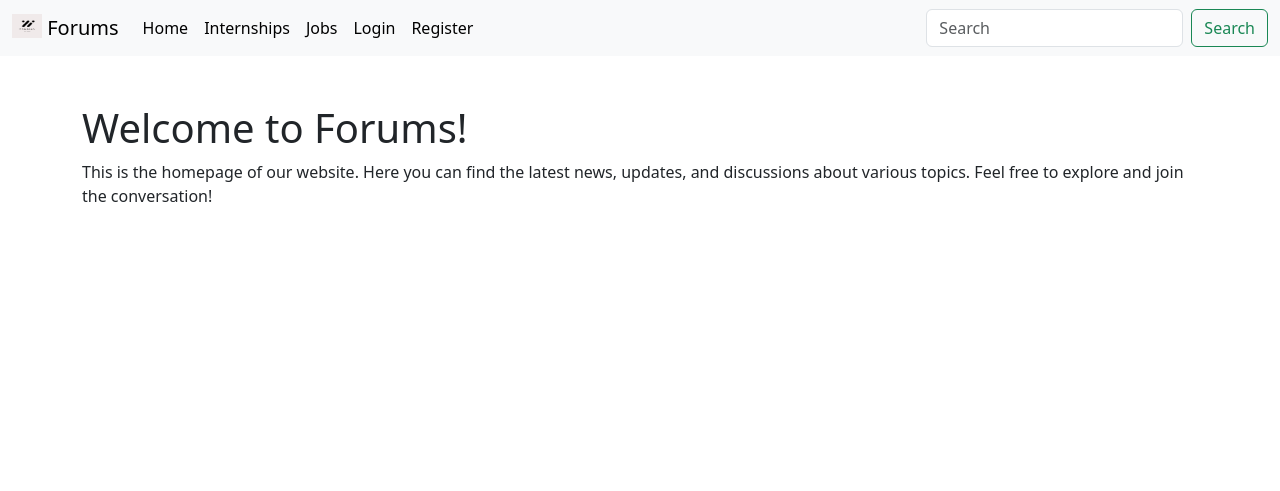
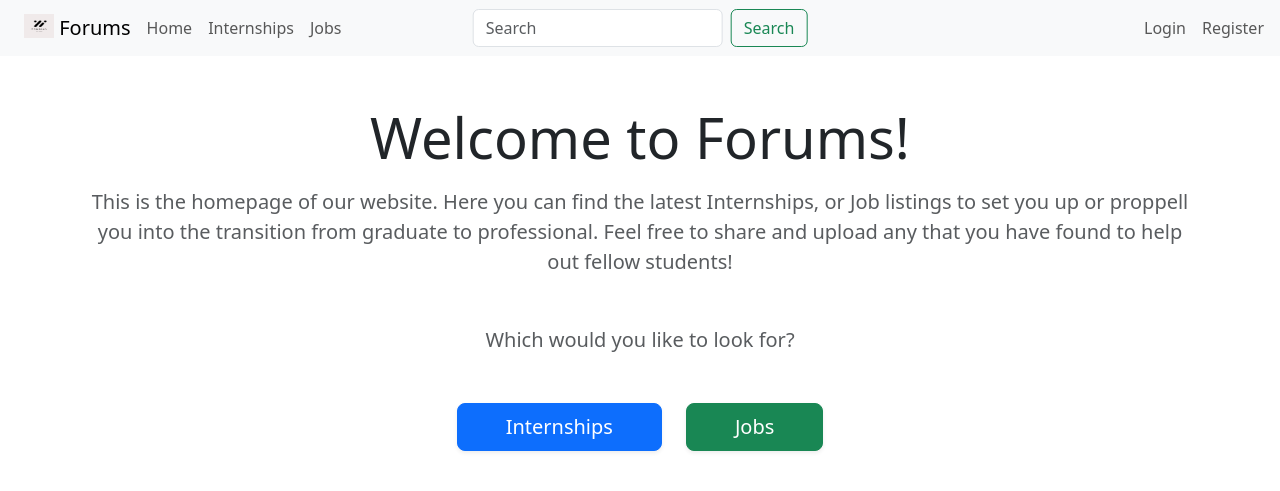
Before and after one commit to piotrekrupa/Team-1C, a Django app: page / in a window 1280 px wide. Shown: the top 491 px of the page. Run offline with Django 5.2, Linux system fonts and the light colour scheme.

Commit message:
Hompage & Upload Page (with placeholder details and split Listings into Internship/Job)

```diff
--- a/forum/urls.py
+++ b/forum/urls.py
@@ -6,7 +6,7 @@ app_name = 'forum'
 urlpatterns = [
     path('', views.home, name='home'),
     path("home/", views.home, name="home"),
-    # path("upload/", views.upload, name="upload"),
+    path("upload/", views.upload, name="upload"),
     path("register/", views.user_register, name="register"),
     path("login/", views.user_login, name="login"),
     # path("logout/", views.user_logout, name="logout"),
--- a/forum/views.py
+++ b/forum/views.py
@@ -1,4 +1,5 @@
 from .models import Profile
+from .forms import ListingForm
 from django.contrib.auth.models import User
 
 from django.shortcuts import render
@@ -15,6 +16,16 @@ from django.urls import reverse
 def home(request):
     return render(request, "WAD2/homepage.html")
 
+def upload(request):
+    if request.method == 'POST':
+        form = ListingForm(request.POST)
+        if form.is_valid():
+            form.save()
+            return redirect('forum:home')
+    else:
+        form = ListingForm()
+    return render(request, "WAD2/upload.html", {'form': form})
+
 def user_login(request):
     return render(request, "WAD2/login.html")
 
@@ -25,10 +36,6 @@ def user_register(request):
 # def user_logout(request):
 #     logout(request)
 #     return redirect(reverse("forums:home"))
-
-# @login_required
-# def account(request):
-#     return render(request, "WAD2/account.html")
 
 def internships(request):
     return render(request, "WAD2/internships.html")
--- a/templates/WAD2/base.html
+++ b/templates/WAD2/base.html
@@ -10,7 +10,7 @@
     <body>
         <div>
         <nav class="navbar navbar-expand-lg bg-body-tertiary">
-        <div class="container-fluid">
+        <div class="container-fluid position-relative d-flex justify-content-between align-items-center px-4">
             <a class="navbar-brand" href="{% url 'forum:home' %}">
                 <img src="{% static 'images/logo.png' %}" alt="Logo" width="30" height="24" class="d-inline-block align-text-top">
                 Forums</a>
@@ -18,27 +18,43 @@
             <span class="navbar-toggler-icon"></span>
             </button>
             <div class="collapse navbar-collapse" id="navbarSupportedContent">
-            <ul class="navbar-nav me-auto mb-2 mb-lg-0">
+                <ul class="navbar-nav d-flex flex-row gap-3 mb-0">
                     <li class="nav-item">
-                <a class="nav-link active" aria-current="page" href="{% url 'forum:home' %}">Home</a>
+                    <a class="nav-link p-0" aria-current="page" href="{% url 'forum:home' %}">Home</a>
                     </li>
                     <li class="nav-item">
-                <a class="nav-link active" aria-current="page" href="{% url 'forum:internships' %}">Internships</a>
+                    <a class="nav-link p-0" aria-current="page" href="{% url 'forum:internships' %}">Internships</a>
                     </li>
                     <li class="nav-item">
-                <a class="nav-link active" aria-current="page" href="{% url 'forum:jobs' %}">Jobs</a>
+                    <a class="nav-link p-0" aria-current="page" href="{% url 'forum:jobs' %}">Jobs</a>
+                    </li>
+                </ul>
+            </div>
+        </div>
+            <form class="d-flex position-absolute start-50 translate-middle" role="search" style="top: 50%; z-index: 10;">
+                <input class="form-control me-2" type="search" placeholder="Search" aria-label="Search" style="width: 250px;"/>
+                <button class="btn btn-outline-success" type="submit">Search</button>
+            </form>
+            <div class="d-flex justify-content-end" style="flex: 1;">
+            <ul class="navbar-nav d-flex flex-row gap-3 mb-0 pe-3">
+                {% if user.is_authenticated %}
+                    <li class="nav-item">
+                    <a class="nav-link p-0" aria-current="page" href="{% url 'forum:upload' %}">Upload</a>
                     </li>
                     <li class="nav-item">
-                <a class="nav-link active" aria-current="page" href="{% url 'forum:login' %}">Login</a>
+                    <a class="nav-link p-0 active" href="{% url 'forum:home' %}">Logout</a>
                     </li>
                     <li class="nav-item">
-                <a class="nav-link active" aria-current="page" href="{% url 'forum:register' %}">Register</a>
+                    <a class="nav-link p-0 active" href="{% url 'forum:profile_me' %}">{{ user.username }}</a>
                     </li>
+                {% else %}
+                    <a class="nav-link p-0" aria-current="page" href="{% url 'forum:login' %}">Login</a>
+                    </li>
+                    <li class="nav-item">
+                    <a class="nav-link p-0" aria-current="page" href="{% url 'forum:register' %}">Register</a>
+                    </li>
+                {% endif %}
             </ul>
-            <form class="d-flex" role="search">
-                <input class="form-control me-2" type="search" placeholder="Search" aria-label="Search"/>
-                <button class="btn btn-outline-success" type="submit">Search</button>
-            </form>
             </div>
         </div>
         </nav>
--- a/templates/WAD2/homepage.html
+++ b/templates/WAD2/homepage.html
@@ -1,13 +1,25 @@
 {% extends 'WAD2/base.html' %}
 
 {% block title_block %}
-    Welcome to Forums this is the homepage!
+    Welcome to Forums
 {% endblock %}
 
 {% block body_block %}
-    <div class="container mt-5">
-        <h1>Welcome to Forums!</h1>
-        <p>This is the homepage of our website. Here you can find the latest news, updates, and discussions about various topics. Feel free to explore and join the conversation!</p>
-
+    <div class="container mt-5 text-center">
+        <h1 class="display-4 mb-3">Welcome to Forums!</h1>
+        <p class="lead text-muted mb-5">
+            This is the homepage of our website. Here you can find the latest Internships, or Job listings to set you up or proppell you into the transition from graduate to professional. Feel free to share and upload any that you have found to help out fellow students!
+        </p>
+        <p class="lead text-muted mb-5">
+            Which would you like to look for?
+        </p>
+        <div class="d-flex justify-content-center gap-4">
+            <a href="{% url 'forum:internships' %}" class="btn btn-primary btn-lg px-5 shadow-sm">
+                Internships
+            </a>
+            <a href="{% url 'forum:jobs' %}" class="btn btn-success btn-lg px-5 shadow-sm">
+                Jobs
+            </a>
+        </div>
     </div>
 {% endblock %}
```
Also changed, not shown: forum/forms.py (added, +13 -0 lines), forum/models.py (+8 -0 lines), templates/WAD2/add_listing.html (deleted, +0 -24 lines), templates/WAD2/upload.html (added, +23 -0 lines). Lines whose indentation alone changed are shown as unchanged.
